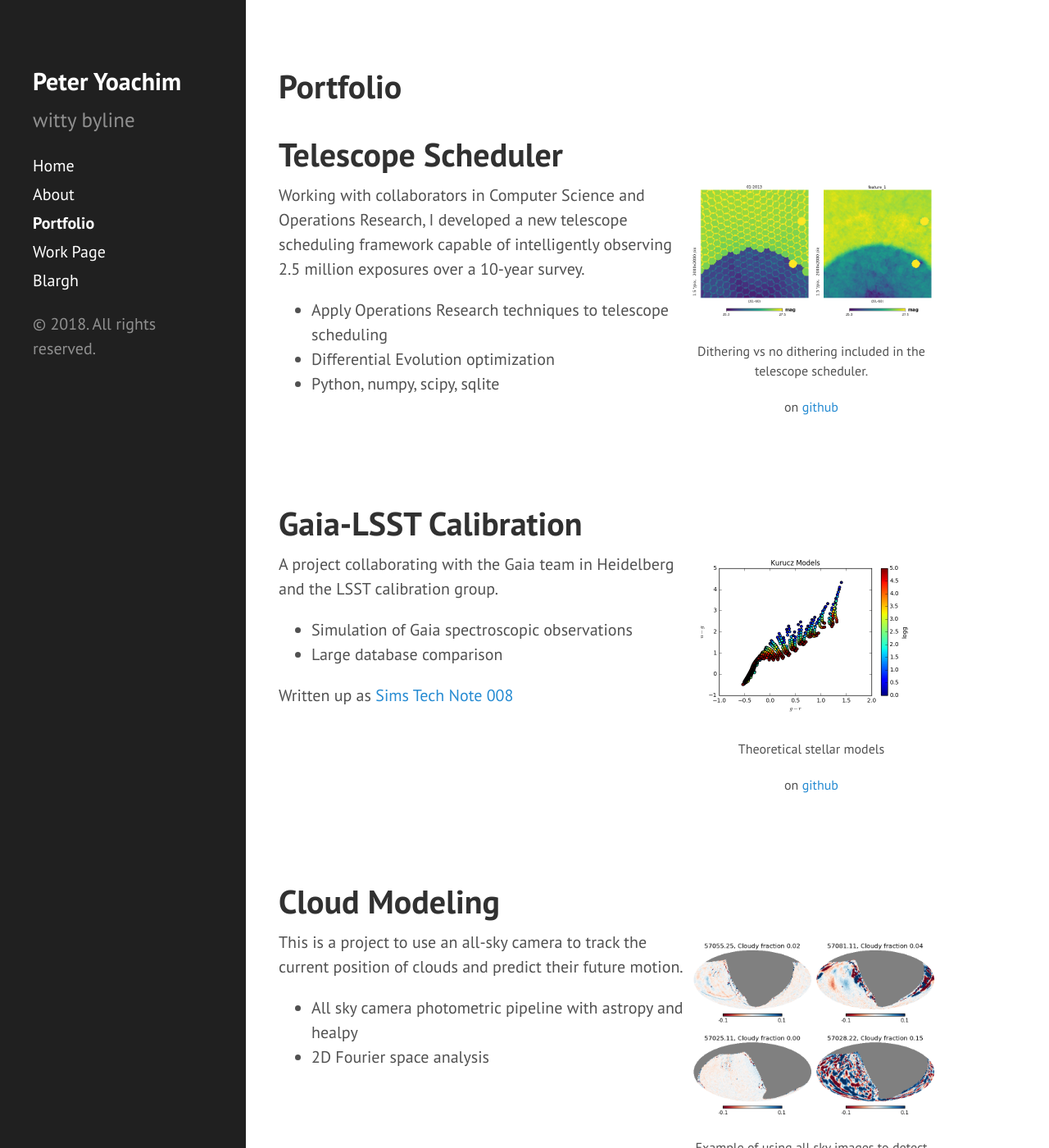
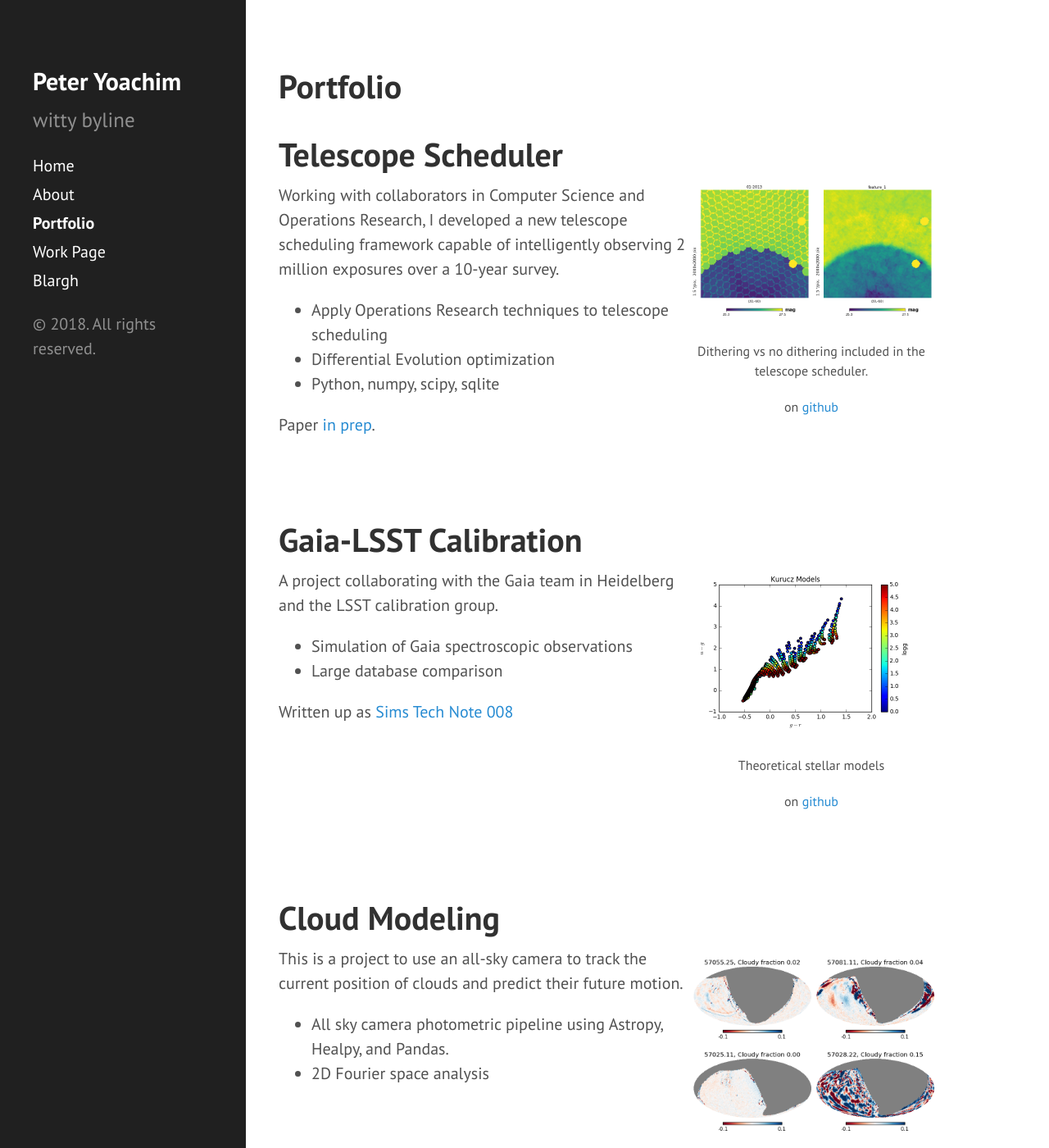
Before and after one commit to yoachim/yoachim.github.io, a Jekyll site: the page built from projects.html, in a window 1280 px wide and 1400 px high. Shown: the whole window at 82% size. Built offline with Jekyll 4.4.1, drawn with Linux system fonts in a browser that asks for light colours; some of the changed text lies outside the part shown.

Commit message:
update protfolio a bit

```diff
--- a/_data/proj/projects.yml
+++ b/_data/proj/projects.yml
@@ -4,7 +4,7 @@
   repoLink: on [github](https://github.com/lsst/sims_featureScheduler)
   Text: >
      Working with collaborators in Computer Science and Operations Research, I developed a new telescope
-     scheduling framework capable of intelligently observing 2.5 million exposures over a 10-year survey.
+     scheduling framework capable of intelligently observing 2 million exposures over a 10-year survey.
 
 
      - Apply Operations Research techniques to telescope scheduling
@@ -12,6 +12,9 @@
      - Differential Evolution optimization
 
      - Python, numpy, scipy, sqlite
+
+
+     Paper [in prep](https://github.com/elahesadatnaghib/FB-Scheduler-Paper).
 
 
 - Name: Gaia-LSST Calibration
@@ -37,7 +40,7 @@
      This is a project to use an all-sky camera to track the current position of clouds and predict their future motion.
 
 
-     - All sky camera photometric pipeline with astropy and healpy
+     - All sky camera photometric pipeline using Astropy, Healpy, and Pandas.
 
      - 2D Fourier space analysis
 
@@ -73,6 +76,8 @@
 
     - Stellar population fitting
 
+    - Statistical comparison using the SDSS database
+
 # - Name: Atmosphere Throughput
 #   Image: ""
 #   Caption: ""
@@ -86,7 +91,7 @@
 
 #      - Various atmospheric radiative transfer codes
 
-- Name: OpSim Scheduler Analysis
+- Name: Survey Analysis and Visulization
   Image: /assets/projects/minion_alt_az.png
   Caption: Visualizing how LSST will point over 10 years. In this particular simulation, the telescope tended to get stuck observing things at high airmass in the west. We'll fix that before the survey starts.
   repoLink: >
@@ -96,11 +101,11 @@
     A typical 10-year LSST survey includes 2.5 million visits.
 
 
-    - python, healpy, numpy, matplotlib, SQL, sqlite
+    - Python, healpy, numpy, matplotlib, SQL, sqlite
 
-    - automated analysis and data visualization package
+    - Automated analysis and data visualization package
 
-    - tornado web framework
+    - Tornado web framework
 
     - Collaborate with scientists to develop science performance metrics
 
```
